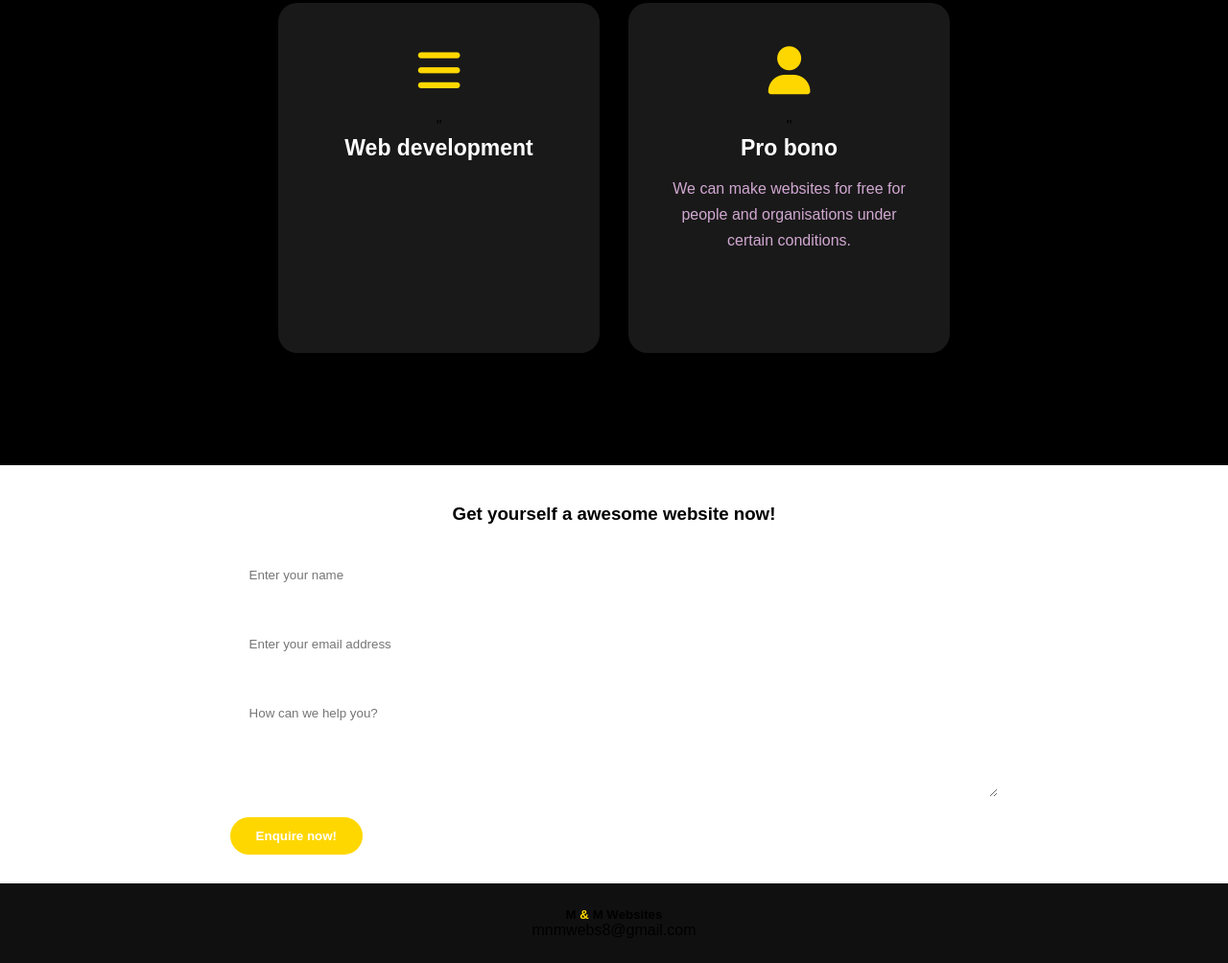
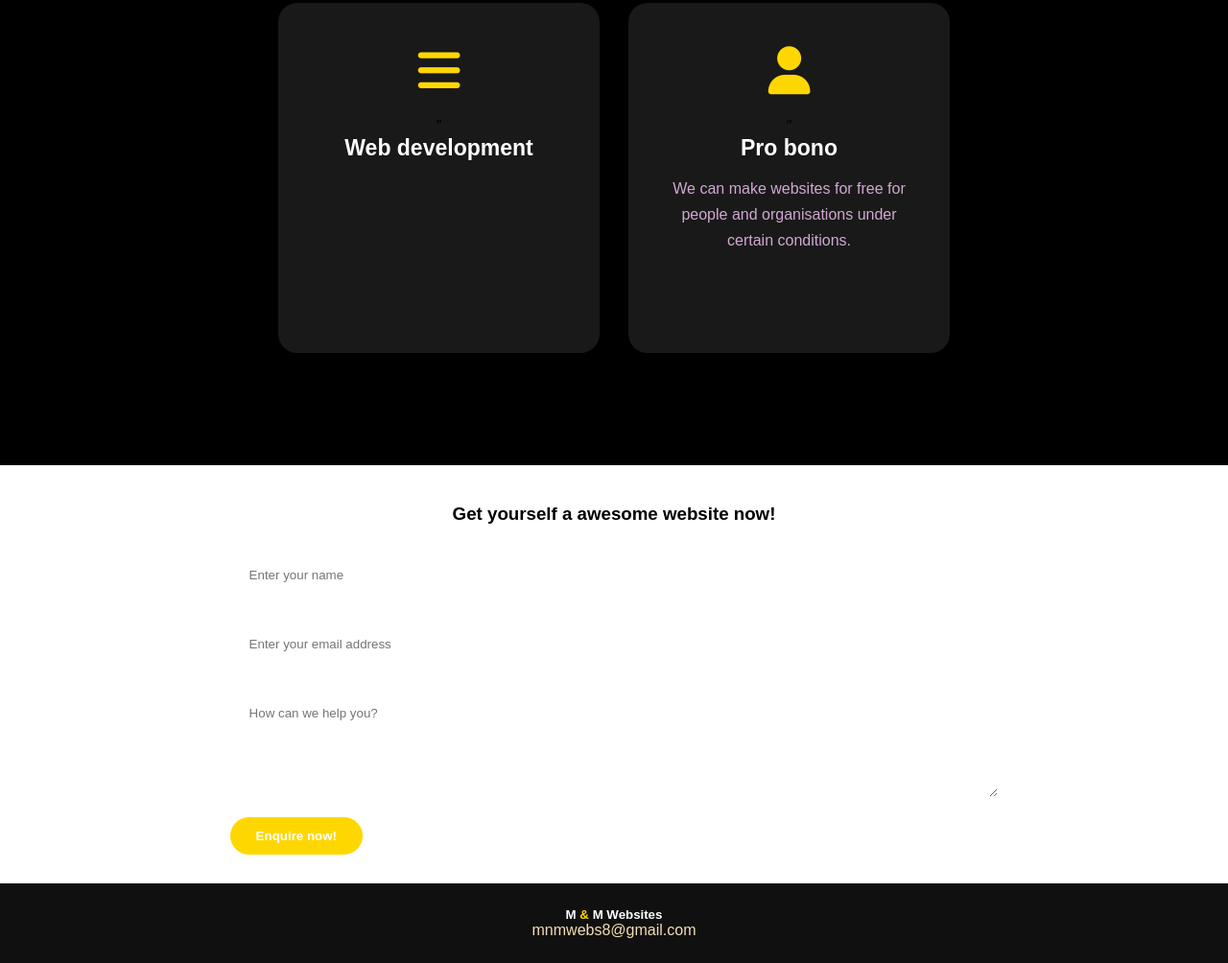
Before and after one commit to Mphoentle1/profile.web, a plain HTML site: page index.html in a window 1280 px wide. Shown: the part 2124-3128 px from the top of the page at 96% size. Drawn offline with Linux system fonts and the light colour scheme.

Commit message:
Update stylesheet.css

```diff
--- a/stylesheet.css
+++ b/stylesheet.css
@@ -223,6 +223,12 @@ footer{
     justify-content: center;
     padding: 25px;
 }
+footer p{
+    color: wheat;
+}
+footer h5{
+    color: white;
+}
 footer p:nth-child(1){
     font-size: 30px;
     color: white;
```
